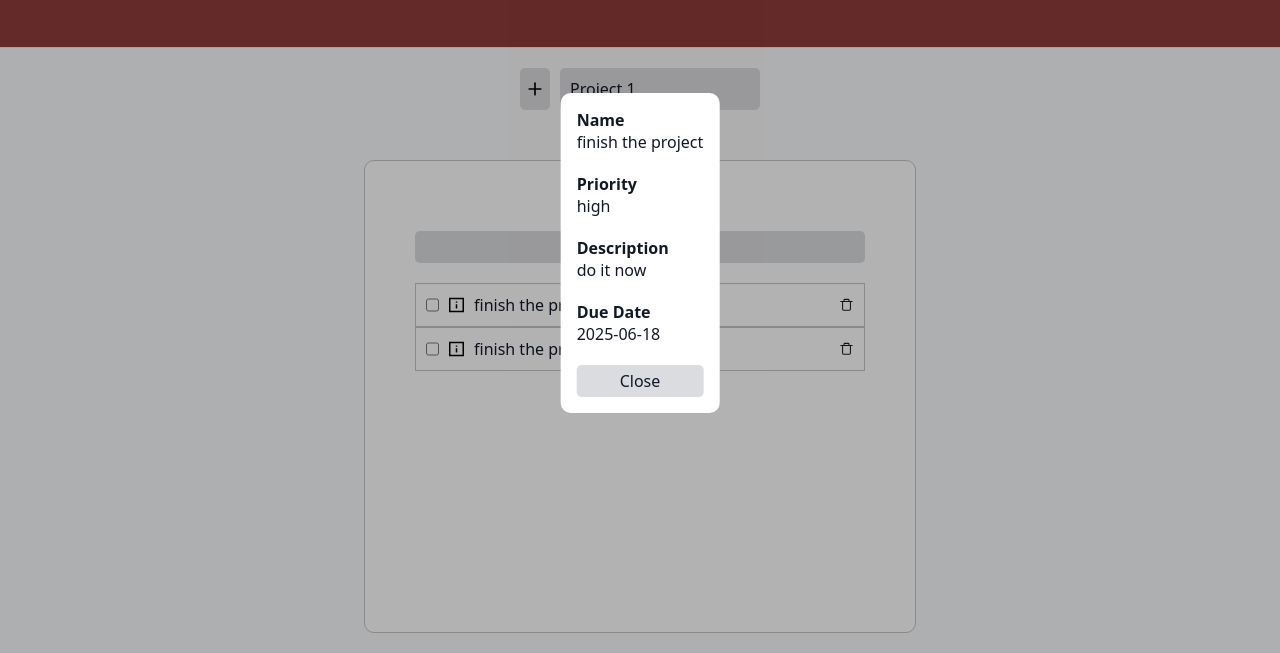
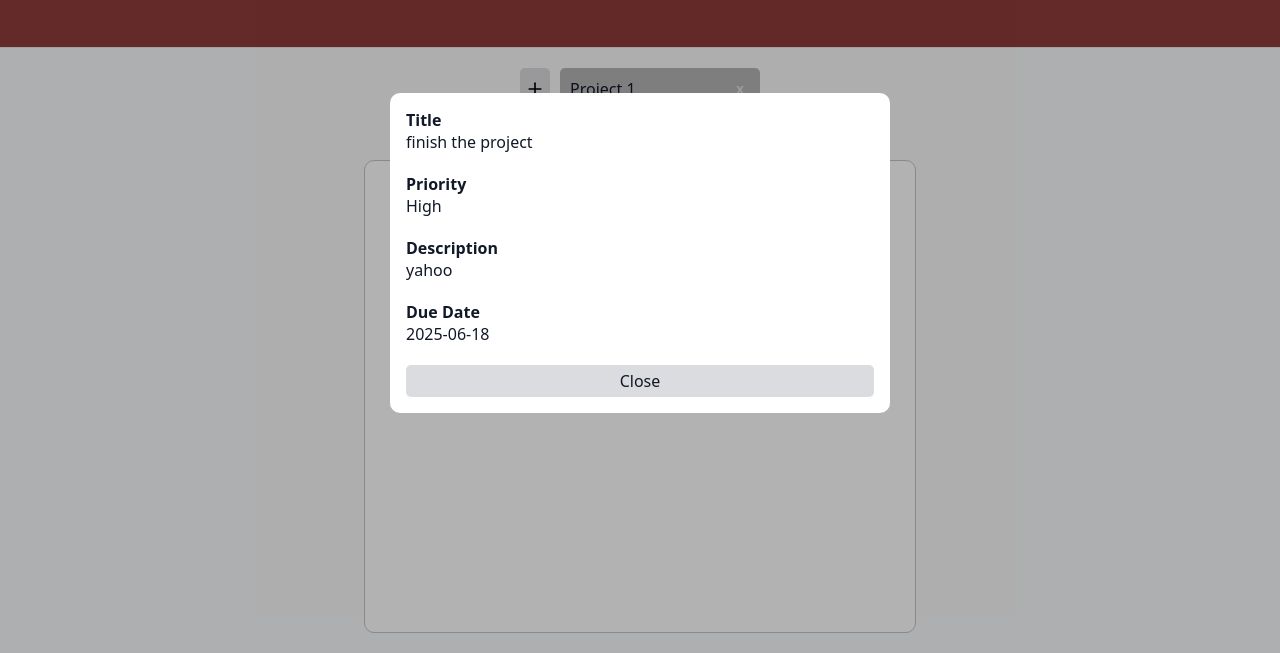
Before and after one commit to chocoisntlate/odin-todolist, a website built with webpack: page src/template.html in a window 1280 px wide. Both pictures are taken after a click on the picture 456 px from the left and 452 px from the top of the page. Shown: the part 147-800 px from the top of the page. Built offline with nearby package versions, Linux system fonts and the light colour scheme.

Commit message:
some adjustments, next is localStorage

```diff
--- a/src/index.js
+++ b/src/index.js
@@ -14,11 +14,13 @@ let projectManager = new ProjectManager()
 // Example project and items
 let project1 = createProject("Project 1")
 
-let item1 = new item("finish the project", "do it now", "2025-06-18", "high")
-let item2 = new item("finish the project2", "do it now", "2025-06-18", "high")
+let item1 = new item("finish the project", "yahoo", "2025-06-18", "High")
+let item2 = new item("get good", "do it now", "2025-06-19", "Medium")
 project1.addItem(item1);
 project1.addItem(item2);
 switchProject(project1)
+let button =  document.querySelector('.project-button')
+button.classList.add('active') // manually adding active classlists
 
 // Initialising a project manager
 
--- a/src/styles.css
+++ b/src/styles.css
@@ -117,6 +117,9 @@ body {
 
 }
 
+#item-details-dialog {
+    width: 500px;
+}
 .item-container {
     padding: 10px;
     display: flex;
--- a/src/template.html
+++ b/src/template.html
@@ -13,7 +13,7 @@
     </div>
     <dialog id="item-details-dialog" class="dialog">
         <div class="detail-content" id="detail-content">
-            <span class="detail-header">Name</span>
+            <span class="detail-header">Title</span>
             <span class="detail-text" id="name-detail-text"></span>
             <span class="detail-header">Priority</span>
             <span class="detail-text" id="priority-detail-text"></span>
```
